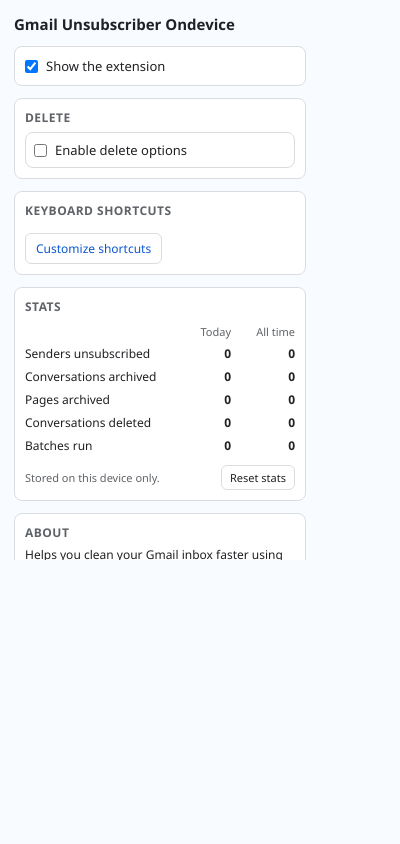
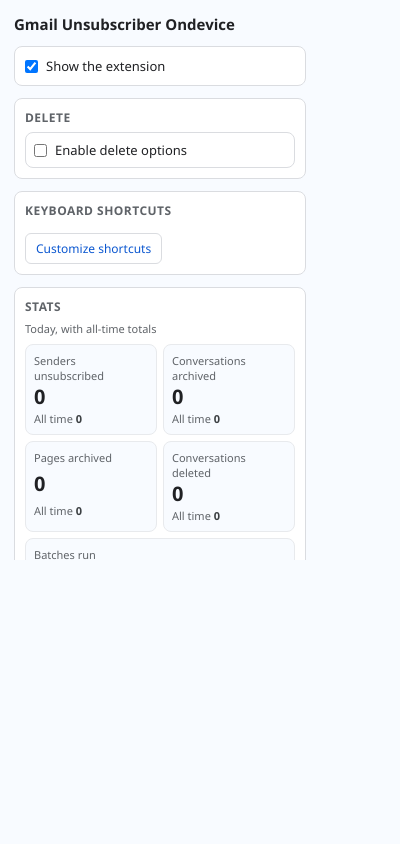
Before and after one commit to mathewvarghesemanu/gmail_inbox_cleaner, a browser extension: page popup.html in a window 400 px wide. Drawn offline with Linux system fonts and the light colour scheme.

Commit message:
feat: show popup stats as tiles instead of a table
Each tile leads with today's count and shows the all-time total under it.
The data-stat hooks are unchanged, so popup.js renders them as before.

```diff
--- a/popup.css
+++ b/popup.css
@@ -149,32 +149,59 @@ body {
   letter-spacing: 0.04em;
 }
 
-.stats-table {
-  width: 100%;
-  border-collapse: collapse;
-  font-size: 12px;
-}
-
-.stats-table th,
-.stats-table td {
-  padding: 3px 0;
-  text-align: right;
-  font-weight: 400;
-}
-
-.stats-table thead th {
+.stats-caption {
+  margin: 0 0 8px;
   font-size: 11px;
   color: #5f6368;
 }
 
-.stats-table tbody th {
-  text-align: left;
+.stats-grid {
+  margin: 0;
+  display: grid;
+  grid-template-columns: 1fr 1fr;
+  gap: 6px;
 }
 
-.stats-table td {
-  width: 64px;
+.stat-tile {
+  padding: 8px;
+  border: 1px solid #e8eaed;
+  border-radius: 8px;
+  background: #f8fbff;
+  display: grid;
+  gap: 2px;
+  min-width: 0;
+}
+
+/* Odd tile count: the last tile spans the full row. */
+.stat-tile:last-child:nth-child(odd) {
+  grid-column: 1 / -1;
+}
+
+.stat-tile dt {
+  font-size: 11px;
+  color: #5f6368;
+}
+
+.stat-tile dd {
+  margin: 0;
   font-variant-numeric: tabular-nums;
+}
+
+.stat-today {
+  font-size: 20px;
+  font-weight: 700;
+  line-height: 1.2;
+  color: #202124;
+}
+
+.stat-total {
+  font-size: 11px;
+  color: #5f6368;
+}
+
+.stat-total span {
   font-weight: 600;
+  color: #3c4043;
 }
 
 .stats-footer {
--- a/popup.html
+++ b/popup.html
@@ -44,18 +44,34 @@
 
       <section class="stats" aria-labelledby="stats-title">
         <h2 id="stats-title">Stats</h2>
-        <table class="stats-table">
-          <thead>
-            <tr><th scope="col"></th><th scope="col">Today</th><th scope="col">All time</th></tr>
-          </thead>
-          <tbody>
-            <tr><th scope="row">Senders unsubscribed</th><td data-stat="today-unsubscribed">0</td><td data-stat="total-unsubscribed">0</td></tr>
-            <tr><th scope="row">Conversations archived</th><td data-stat="today-conversationsArchived">0</td><td data-stat="total-conversationsArchived">0</td></tr>
-            <tr><th scope="row">Pages archived</th><td data-stat="today-pagesArchived">0</td><td data-stat="total-pagesArchived">0</td></tr>
-            <tr><th scope="row">Conversations deleted</th><td data-stat="today-deleted">0</td><td data-stat="total-deleted">0</td></tr>
-            <tr><th scope="row">Batches run</th><td data-stat="today-batches">0</td><td data-stat="total-batches">0</td></tr>
-          </tbody>
-        </table>
+        <p class="stats-caption">Today, with all-time totals</p>
+        <dl class="stats-grid">
+          <div class="stat-tile">
+            <dt>Senders unsubscribed</dt>
+            <dd class="stat-today" data-stat="today-unsubscribed">0</dd>
+            <dd class="stat-total">All time <span data-stat="total-unsubscribed">0</span></dd>
+          </div>
+          <div class="stat-tile">
+            <dt>Conversations archived</dt>
+            <dd class="stat-today" data-stat="today-conversationsArchived">0</dd>
+            <dd class="stat-total">All time <span data-stat="total-conversationsArchived">0</span></dd>
+          </div>
+          <div class="stat-tile">
+            <dt>Pages archived</dt>
+            <dd class="stat-today" data-stat="today-pagesArchived">0</dd>
+            <dd class="stat-total">All time <span data-stat="total-pagesArchived">0</span></dd>
+          </div>
+          <div class="stat-tile">
+            <dt>Conversations deleted</dt>
+            <dd class="stat-today" data-stat="today-deleted">0</dd>
+            <dd class="stat-total">All time <span data-stat="total-deleted">0</span></dd>
+          </div>
+          <div class="stat-tile">
+            <dt>Batches run</dt>
+            <dd class="stat-today" data-stat="today-batches">0</dd>
+            <dd class="stat-total">All time <span data-stat="total-batches">0</span></dd>
+          </div>
+        </dl>
         <div class="stats-footer">
           <span class="stats-note">Stored on this device only.</span>
           <button type="button" id="reset-stats" class="stats-reset">Reset stats</button>
```
